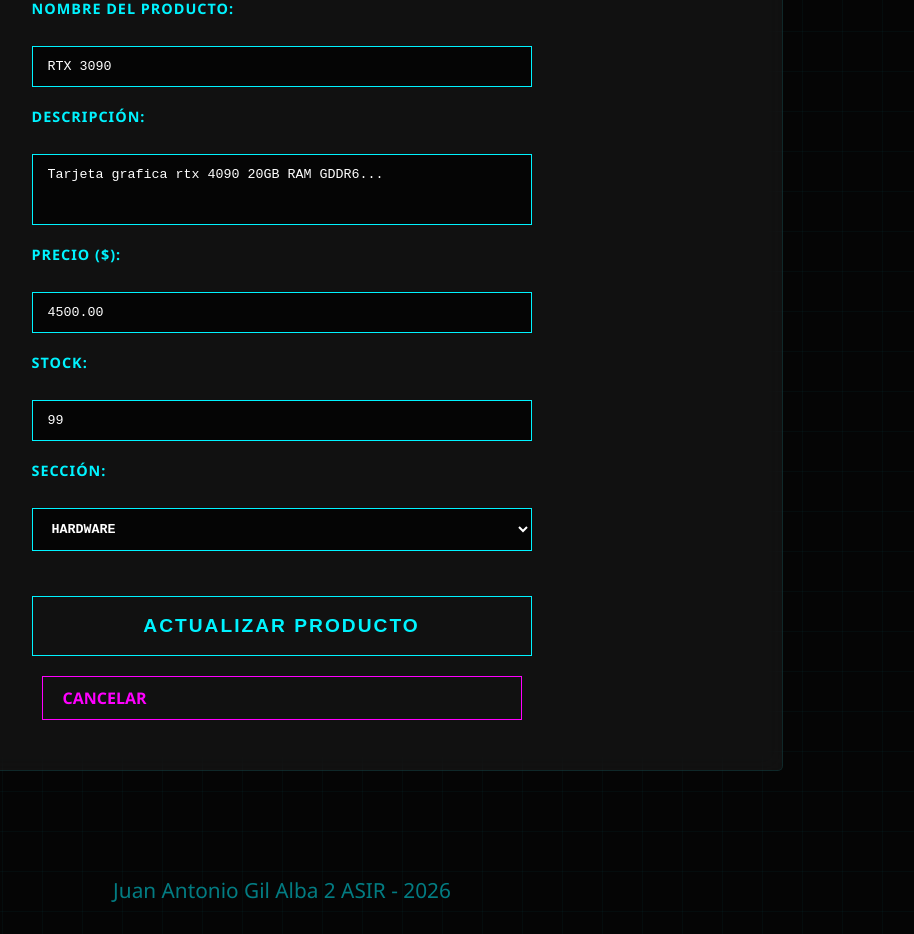
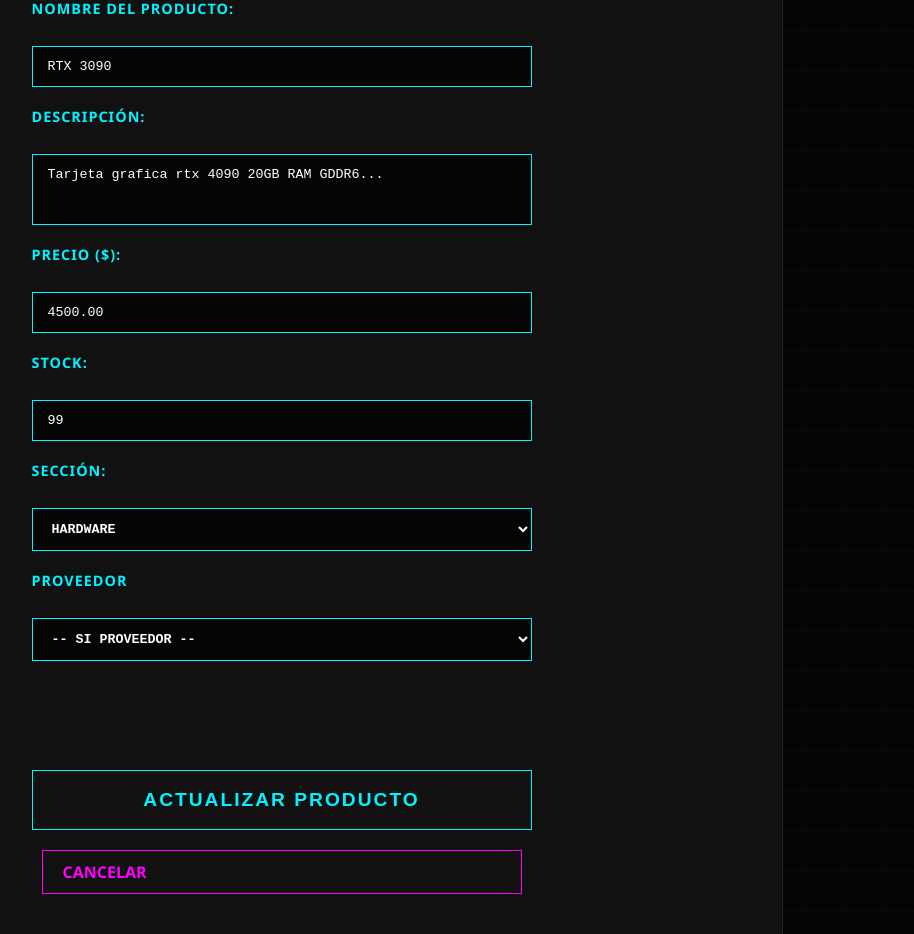
Before and after one commit to ANnthomgamer/Django-IAW, a Django app: page /productos/modificar?id=1 in a window 1280 px wide; the page is wider, and only the part inside the window is pictured. Shown: the part 329-1263 px from the top of that part, without its empty margins (358-1272 px from the left). Before the commit the page ends 1231 px from the top of that part, so only its background shows below. Run offline with Django 5.2, Linux system fonts and the light colour scheme; data comes from the database, SQL or seed files in the repository; both versions use the stored data as it was after the commit.

Commit message:
Configurado proveedores

```diff
--- a/www/proyecto/apps/productos/views.py
+++ b/www/proyecto/apps/productos/views.py
@@ -1,25 +1,16 @@
 from django.shortcuts import render, redirect, get_object_or_404
 from django.http import HttpResponse
 from django.template import Template, Context
-from .models import Producto # Importar el modelo
+from .models import Producto
 from apps.secciones.models import Seccion
+from apps.proveedores.models import Proveedor
 from django.db.models import Q
 
 # Create your views here.
 
 def productos_views(request):
     """
-    doc_externo = open("proyecto/templates/index.html")
-
-    #mensaje = "Estas en la pantalla Productos"
-    mensaje = "PRODUCTOS"
-    planti = Template(doc_externo.read())
-
-    doc_externo.close()
-
-    ctx = Context({"parrafo":mensaje})
-
-    documento = planti.render(ctx)
+    Vista de listado de productos con búsqueda
     """
     buscar = request.GET.get('buscar', '')
 
@@ -31,42 +22,63 @@
             Q(descripcion__icontains=buscar)
         )
 
-
-
     datos = {
         'parrafo': 'PRODUCTOS',
-        'productos': productos,  # Pasar a la plantilla
+        'productos': productos,
         'buscar': buscar
     }
 
+    return render(request, "productos/index.html", datos)
 
-    return render(request, "productos/index.html", datos)
-    # return HttpResponse(documento)
 
 def productos_alta_views(request):
+    """
+    Vista de alta de productos (ahora con proveedores)
+    """
     if request.method == 'POST':
+        # Recoger datos del formulario
         nombre = request.POST.get('nombre')
         descripcion = request.POST.get('descripcion')
         precio = request.POST.get('precio')
         stock = request.POST.get('stock')
+        seccion_id = request.POST.get('seccion')
+        proveedor_id = request.POST.get('proveedor')
 
-        Producto.objects.create(
+        # Crear el producto
+        producto = Producto(
             nombre=nombre,
             descripcion=descripcion,
             precio=precio,
             stock=stock
         )
+
+        # Asignar sección si se seleccionó
+        if seccion_id:
+            producto.seccion_id = seccion_id
+
+        # Asignar proveedor si se seleccionó
+        if proveedor_id:
+            producto.proveedor_id = proveedor_id
+
+        # Guardar en BD
+        producto.save()
+
+        return redirect('productos_url')
+
     else:
-        secciones = Seccion.objects.all()
-        return render(request, 'productos/alta.html', {'secciones': secciones})
-
-    return redirect('productos_url')
-
+        # Si es GET, mostrar formulario con listados
+        secciones = Seccion.objects.all().order_by('nombre')
+        proveedores = Proveedor.objects.all().order_by('nombre')
+        return render(request, 'productos/alta.html', {
+            'secciones': secciones,
+            'proveedores': proveedores
+        })
 
 
 def productos_modificar_views(request):
-    """Modificar un producto existente"""
-
+    """
+    Vista para modificar un producto existente
+    """
     # Obtener el ID del producto
     producto_id = request.GET.get('id') or request.POST.get('id')
 
@@ -77,30 +89,43 @@
     producto = get_object_or_404(Producto, id=producto_id)
 
     if request.method == 'POST':
-        # Recoger datos
+        # Recoger datos del formulario
         nombre = request.POST.get('nombre')
         descripcion = request.POST.get('descripcion')
         precio = request.POST.get('precio')
         stock = request.POST.get('stock')
         seccion_id = request.POST.get('seccion')
+        proveedor_id = request.POST.get('proveedor')
 
         # Actualizar producto
         producto.nombre = nombre
         producto.descripcion = descripcion
         producto.precio = precio
         producto.stock = stock
+
+        # Actualizar sección
         if seccion_id:
             producto.seccion_id = seccion_id
         else:
             producto.seccion = None
+
+        # Actualizar proveedor
+        if proveedor_id:
+            producto.proveedor_id = proveedor_id
+        else:
+            producto.proveedor = None
+
         producto.save()
 
         return redirect('productos_url')
 
     # Si es GET, mostrar formulario con datos
     secciones = Seccion.objects.all().order_by('nombre')
+    proveedores = Proveedor.objects.all().order_by('nombre')
     datos = {
         'producto': producto,
-        'secciones': secciones
+        'secciones': secciones,
+        'proveedores': proveedores,
     }
+
     return render(request, 'productos/modificar.html', datos)
--- a/www/proyecto/proyecto/templates/productos/index.html
+++ b/www/proyecto/proyecto/templates/productos/index.html
@@ -32,6 +32,7 @@
                 <p>{{ producto.descripcion }}</p>
                 <span class="precio">${{ producto.precio }}</span>
                 <p>Stock: {{ producto.stock }}</p>
+                <p>Proveedor: {{ producto.proveedor.nombre }}</p>
             <a href="{% url 'productos_modificar' %}?id={{ producto.id }}" class="neon-btn" style="margin-top: 10px; display: inline-block;">Modificar</a>
             </div>
             {% endfor %}
--- a/www/proyecto/proyecto/templates/productos/modificar.html
+++ b/www/proyecto/proyecto/templates/productos/modificar.html
@@ -40,6 +40,19 @@
             {% endfor %}
         </select>
 
+
+        <!-- Proveedores -->
+        <label for="proveedor">Proveedor</label>
+        <select id="proveedor" name="proveedor">
+	    <option value="">-- Si proveedor --</option>
+            {% for proveedor in proveedores %}
+	        <option value="{{ proveedor.id }}" {% if producto.proveedor_id == proveedor.id %}selected{% endif %}>
+            {% endfor %}
+        </select>
+
+        <br><br>
+
+
         <!-- Botones -->
         <button type="submit" class="neon-btn">Actualizar Producto</button>
         <a href="{% url 'productos_url' %}" class="neon-link">Cancelar</a>
```
Also changed, not shown: www/proyecto/proyecto/templates/productos/alta.html (+17 -0 lines), www/proyecto/db.sqlite3.
